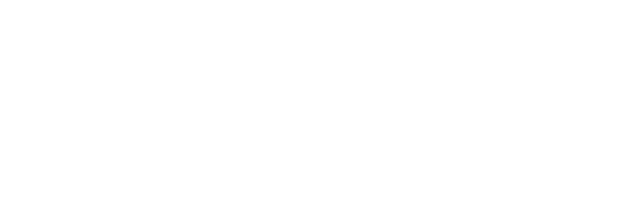
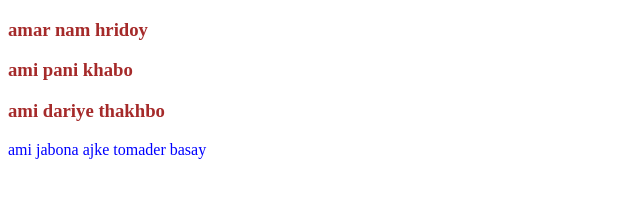
Before and after one commit to RidwanulHasan/my-first-repo, a plain HTML site: page index.html in a window 1280 px wide. Shown: the whole page, without its empty margins (0-640 px from the left). Drawn offline with Linux system fonts and the light colour scheme.

Commit message:
stlye change

```diff
--- a/index.html
+++ b/index.html
@@ -5,8 +5,13 @@
     <meta http-equiv="X-UA-Compatible" content="IE=edge">
     <meta name="viewport" content="width=device-width, initial-scale=1.0">
     <title>My first Repo</title>
+    <link rel="stylesheet" href="style.css">
 </head>
 <body>
+    <h3>amar nam hridoy</h3>
+    <h3>ami pani khabo</h3>
+    <h3>ami dariye thakhbo</h3>
+    <p>ami jabona ajke tomader basay</p>
 
 </body>
 </html>
--- /dev/null
+++ b/style.css
@@ -0,0 +1,7 @@
+p{
+    color: blue;
+}
+
+h3{
+    color: brown;
+}
```
